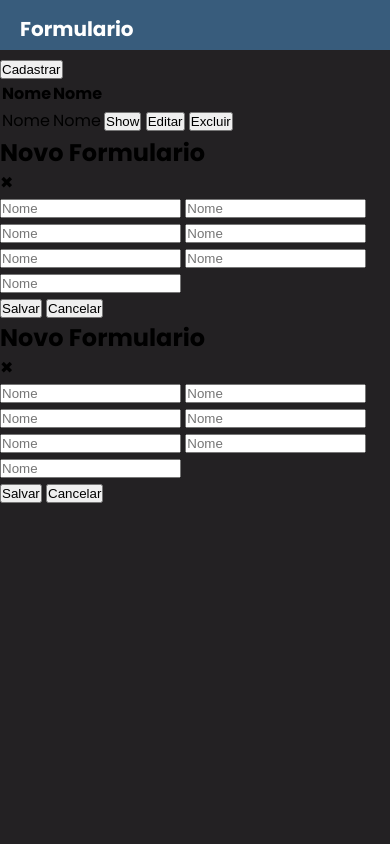
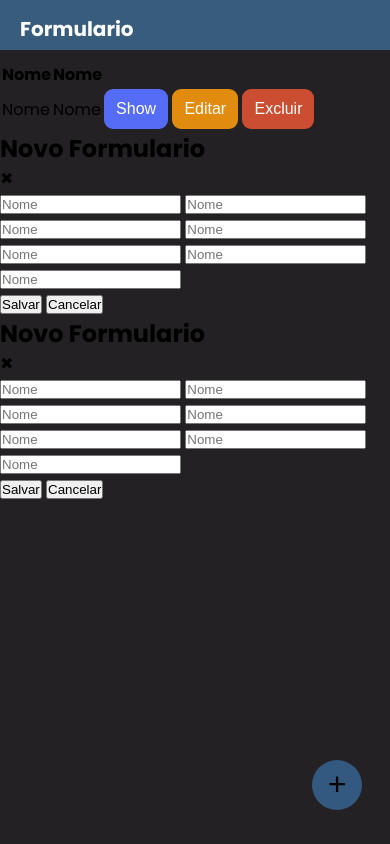
Before and after one commit to BarbosaLuke/formulario2, a plain HTML site: page index.html in a window 390 px wide. Drawn offline with Linux system fonts and the light colour scheme.

Commit message:
button.css
atualização do index , classes alteradas

```diff
--- /dev/null
+++ b/CSS/button.css
@@ -0,0 +1,65 @@
+:root{
+    --amareloEdit: #fe9d0cde;
+    --vermelhoDelete: #f65a37cb;
+    --azulShow: #556cf7;
+    --cadastrar:#345981 ;
+    --thcolor:#2a92df;
+}
+
+.button{
+    border-style: none;
+    height: 40px;
+    cursor: pointer;
+    padding: 6px 12px;
+    color: white;
+    font-size: 1rem;
+    background-color: black;
+    transition: box-shadow .6 ease;
+}
+
+.Cadastrar{
+    background-color: var(--cadastrar);
+}
+.button.azul{
+    background-color: var(--azulShow);
+    color: white;
+    transition: 0.4s;
+    border-radius: 9px;
+}
+.button.amarelo{
+    background-color: var(--amareloEdit);
+    color: white;
+    transition: 0.4s;
+    border-radius: 9px;
+}
+.button.vermelho{
+    background-color: var(--vermelhoDelete);
+    color: white;
+    transition: 0.4s;
+    border-radius: 9px;
+}
+.button:hover{
+    box-shadow: inset 200px 0 0 #00000055;
+
+}
+
+@media (max-width:480px){
+    .button.mobile{
+        color: transparent;
+        font-size: 0;
+        width: 50px;
+        height: 50px;
+        border-radius: 50%;
+        position: fixed;
+        top: 90vh;
+        left: 80vw;
+    }
+    .button.mobile::before{
+        content: "+";
+        color: black;
+        font-size: 2rem;
+        width: 100%;
+        height: 100%;
+
+    }
+}
--- a/index.html
+++ b/index.html
@@ -1,23 +1,20 @@
 <!DOCTYPE html>
 <html lang="pt-br">
-
 <head>
     <meta charset="UTF-8">
     <meta http-equiv="X-UA-Compatible" content="IE=edge">
     <meta name="viewport" content="width=device-width, initial-scale=1.0">
     <link rel="stylesheet" href="CSS/main.css">
+    <link rel="stylesheet" href="CSS/button.css">
     <title>Formulario CRUD</title>
 </head>
-
 <body>
-    <header class="header-main">
-        <h1>Formulario</h1>
-    </header>
+    <header class="header-main"><h1>Formulario</h1></header>
 
 
 
     <main>
-        <button type="button" class="Cadastrar">Cadastrar</button>
+        <button  type="button" class="button Cadastrar mobile" >Cadastrar</button>
         <table>
             <thead>
                 <th>Nome</th>
@@ -32,13 +29,13 @@
 
 
                     <td>
-                        <button type="button">
+                        <button class="button azul" type="button">
                             Show
                         </button>
-                        <button type="button">
+                        <button class="button amarelo" type="button">
                             Editar
                         </button>
-                        <button type="button">
+                        <button class="button vermelho" type="button">
                             Excluir
                         </button>
                     </td>
@@ -50,8 +47,7 @@
     <div class="box">
         <div class="box-content">
 
-                <header class="box-header">
-                    <h2>Novo Formulario</h2>
+            <header class="box-header"><h2>Novo Formulario</h2>
                 <span class="box-close" id="boxClose">&#10006;</span>
             </header>
 
@@ -76,8 +72,7 @@
     <div class="box-show">
         <div class="box-show-content">
 
-                <header class="box-show-header">
-                    <h2>Novo Formulario</h2>
+            <header class="box-show-header"><h2>Novo Formulario</h2>
                 <span class="box-show-close" id="box-showClose">&#10006;</span>
             </header>
 
@@ -102,5 +97,4 @@
 
 
 </body>
-
 </html>
```
Lines whose indentation alone changed are shown as unchanged.
